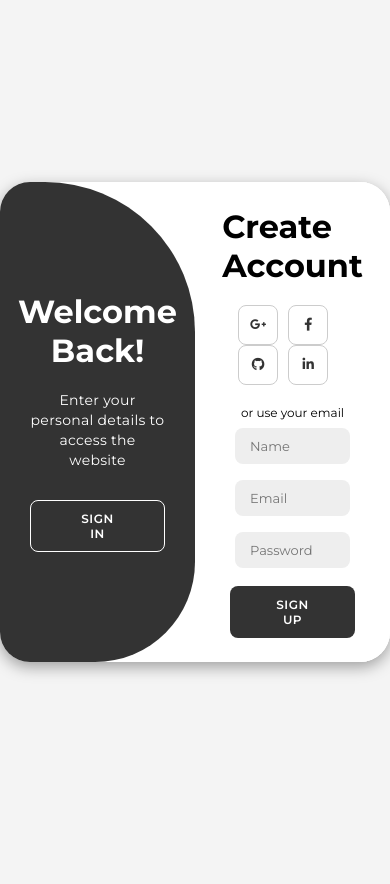
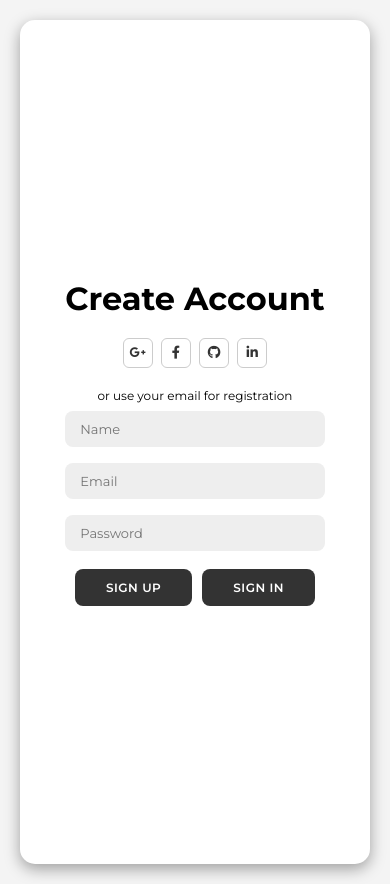
Before and after one commit to VISHWAr23/VISAR, a plain HTML site: page login/login.html in a window 390 px wide. Both pictures are taken after a click on the button "SIGN UP". Before the commit the page ends 844 px from the top, so only its background shows below. Drawn offline with Linux system fonts and the light colour scheme.

Commit message:
Update login page responsive

```diff
--- a/login/login.css
+++ b/login/login.css
@@ -1,53 +1,53 @@
 @import url('https://fonts.googleapis.com/css2?family=Montserrat:wght@300;400;500;600;700&display=swap');
 
-*{
+* {
     margin: 0;
     padding: 0;
     box-sizing: border-box;
     font-family: 'Montserrat', sans-serif;
 }
 
-body{
+body {
     background-color: #f4f4f4;
-    /* background: linear-gradient(to bottom, rgb(1, 1, 1), #0e0e0d); */
     display: flex;
     align-items: center;
     justify-content: center;
     flex-direction: column;
-    height: 100vh;
+    min-height: 100vh;
+    padding: 20px;
 }
 
-.container{
+.container {
     background-color: #fff;
     border-radius: 30px;
     box-shadow: 0 5px 15px rgba(0, 0, 0, 0.35);
     position: relative;
     overflow: hidden;
-    width: 768px;
-    max-width: 100%;
+    width: 100%;
+    max-width: 768px;
     min-height: 480px;
 }
 
-.container p{
+.container p {
     font-size: 14px;
     line-height: 20px;
     letter-spacing: 0.3px;
     margin: 20px 0;
 }
 
-.container span{
+.container span {
     font-size: 12px;
 }
 
-.container a{
+.container a {
     color: #333;
     font-size: 13px;
     text-decoration: none;
     margin: 15px 0 10px;
 }
 
-.container button{
-    background-color:  #333;
+.container button {
+    background-color: #333;
     color: #fff;
     font-size: 12px;
     padding: 10px 45px;
@@ -60,12 +60,12 @@ body{
     cursor: pointer;
 }
 
-.container button.hidden{
+.container button.hidden {
     background-color: transparent;
     border-color: #fff;
 }
 
-.container form{
+.container form {
     background-color: #fff;
     display: flex;
     align-items: center;
@@ -75,7 +75,7 @@ body{
     height: 100%;
 }
 
-.container input{
+.container input {
     background-color: #eee;
     border: none;
     margin: 8px 0;
@@ -86,53 +86,53 @@ body{
     outline: none;
 }
 
-.form-container{
+.form-container {
     position: absolute;
     top: 0;
     height: 100%;
     transition: all 0.6s ease-in-out;
 }
 
-.sign-in{
+.sign-in {
     left: 0;
     width: 50%;
     z-index: 2;
 }
 
-.container.active .sign-in{
+.container.active .sign-in {
     transform: translateX(100%);
 }
 
-.sign-up{
+.sign-up {
     left: 0;
     width: 50%;
     opacity: 0;
     z-index: 1;
 }
 
-.container.active .sign-up{
+.container.active .sign-up {
     transform: translateX(100%);
     opacity: 1;
     z-index: 5;
     animation: move 0.6s;
 }
 
-@keyframes move{
-    0%, 49.99%{
+@keyframes move {
+    0%, 49.99% {
         opacity: 0;
         z-index: 1;
     }
-    50%, 100%{
+    50%, 100% {
         opacity: 1;
         z-index: 5;
     }
 }
 
-.social-icons{
+.social-icons {
     margin: 20px 0;
 }
 
-.social-icons a{
+.social-icons a {
     border: 1px solid #ccc;
     border-radius: 20%;
     display: inline-flex;
@@ -143,7 +143,7 @@ body{
     height: 40px;
 }
 
-.toggle-container{
+.toggle-container {
     position: absolute;
     top: 0;
     left: 50%;
@@ -155,14 +155,15 @@ body{
     z-index: 1000;
 }
 
-.container.active .toggle-container{
+.container.active .toggle-container {
     transform: translateX(-100%);
     border-radius: 0 150px 100px 0;
 }
 
-.toggle{
+.toggle {
+    background: #333;
     height: 100%;
-    background:  #333;
+    background: linear-gradient(to right, #333, #444);
     color: #fff;
     position: relative;
     left: -100%;
@@ -172,11 +173,11 @@ body{
     transition: all 0.6s ease-in-out;
 }
 
-.container.active .toggle{
+.container.active .toggle {
     transform: translateX(50%);
 }
 
-.toggle-panel{
+.toggle-panel {
     position: absolute;
     width: 50%;
     height: 100%;
@@ -191,19 +192,169 @@ body{
     transition: all 0.6s ease-in-out;
 }
 
-.toggle-left{
+.toggle-left {
     transform: translateX(-200%);
 }
 
-.container.active .toggle-left{
+.container.active .toggle-left {
     transform: translateX(0);
 }
 
-.toggle-right{
+.toggle-right {
     right: 0;
     transform: translateX(0);
 }
 
-.container.active .toggle-right{
+.container.active .toggle-right {
     transform: translateX(200%);
 }
+
+/* Media Queries for Responsiveness */
+@media screen and (max-width: 768px) {
+    .container {
+        min-height: auto;
+        width: 100%;
+    }
+    .form-container {
+        width: 100%;
+        position: relative;
+        transition: none;
+    }
+    .sign-in, .sign-up {
+        width: 100%;
+    }
+    .container.active .sign-in,
+    .container.active .sign-up {
+        transform: none;
+    }
+    .toggle-container {
+        display: none;
+    }
+    .container form {
+        padding: 40px 20px;
+    }
+}
+
+@media screen and (max-width: 480px) {
+    .container {
+        border-radius: 15px;
+    }
+    .social-icons a {
+        width: 30px;
+        height: 30px;
+        margin: 0 2px;
+    }
+    .container button {
+        padding: 10px 30px;
+    }
+}
+/* Add these styles at the end of your existing CSS file */
+
+@media screen and (max-width: 768px) {
+    .container {
+        min-height: auto;
+        width: 100%;
+        display: flex;
+        flex-direction: column;
+        justify-content: center;
+        height: 100vh;
+    }
+    .form-container {
+        width: 100%;
+        position: relative;
+        transition: none;
+        display: flex;
+        align-items: center;
+        justify-content: center;
+    }
+    .sign-in, .sign-up {
+        width: 100%;
+        opacity: 1;
+        z-index: 5;
+        transform: none !important;
+    }
+    .container.active .sign-in,
+    .container.active .sign-up {
+        transform: none;
+    }
+    .toggle-container {
+        display: none;
+    }
+    .container form {
+        padding: 40px 20px;
+    }
+    .mobile-toggle {
+        display: block;
+        margin-top: 20px;
+    }
+    .sign-up {
+        display: none;
+    }
+    .container.active .sign-up {
+        display: flex;
+    }
+    .container.active .sign-in {
+        display: none;
+    }
+}
+
+.mobile-toggle {
+    display: none;
+}
+
+
+@media screen and (max-width: 768px) {
+    .container {
+        min-height: auto;
+        width: 100%;
+        height: 100vh;
+        display: flex;
+        flex-direction: column;
+        justify-content: center;
+    }
+    .form-container {
+        width: 100%;
+        position: relative;
+        transition: none;
+        height: auto;
+    }
+    .sign-in, .sign-up {
+        width: 100%;
+        opacity: 1;
+        z-index: 5;
+        transform: none !important;
+    }
+    .container.active .sign-in,
+    .container.active .sign-up {
+        transform: none;
+    }
+    .toggle-container {
+        display: none;
+    }
+    .container form {
+        padding: 40px 20px;
+    }
+    .mobile-toggle {
+        display: block; /* Show on mobile */
+        margin-top: 20px;
+        background-color: #333;
+        color: #fff;
+        font-size: 12px;
+        padding: 10px 45px;
+        border: 1px solid transparent;
+        border-radius: 8px;
+        font-weight: 600;
+        letter-spacing: 0.5px;
+        text-transform: uppercase;
+        cursor: pointer;
+    }
+    .sign-up {
+        display: none;
+    }
+    .container.active .sign-up {
+        display: flex;
+    }
+    .container.active .sign-in {
+        display: none;
+    }
+}
--- a/login/login.html
+++ b/login/login.html
@@ -5,58 +5,63 @@
     <meta name="viewport" content="width=device-width, initial-scale=1.0">
     <link rel="stylesheet" href="https://cdnjs.cloudflare.com/ajax/libs/font-awesome/6.4.2/css/all.min.css">
     <link rel="stylesheet" href="login.css">
-    <title>VISAR</title>
+    <title>VISAR Login/Signup</title>
 </head>
 <body>
     <div class="container" id="container">
         <div class="form-container sign-up">
-            <form>
+            <form id="signupForm">
                 <h1>Create Account</h1>
                 <div class="social-icons">
-                    <a href="#" class="icon"><i class="fa-brands fa-google-plus-g"></i></a>
-                    <a href="#" class="icon"><i class="fa-brands fa-facebook-f"></i></a>
-                    <a href="#" class="icon"><i class="fa-brands fa-github"></i></a>
-                    <a href="#" class="icon"><i class="fa-brands fa-linkedin-in"></i></a>
+                    <a href="#" class="icon"><i class="fab fa-google-plus-g"></i></a>
+                    <a href="#" class="icon"><i class="fab fa-facebook-f"></i></a>
+                    <a href="#" class="icon"><i class="fab fa-github"></i></a>
+                    <a href="#" class="icon"><i class="fab fa-linkedin-in"></i></a>
                 </div>
-                <span>or use your email</span>
-                <input type="text" placeholder="Name" required>
-                <input type="email" placeholder="Email" required pattern="[a-z0-9._%+-]+@[a-z0-9.-]+\.[a-z]{2,}$">
-                <input type="password" placeholder="Password" required pattern="(?=.\d)(?=.[a-z])(?=.[A-Z])(?=.[\W_]).{8,}">
-                <button type="submit">Sign Up</button>
+                <span>or use your email for registration</span>
+                <input type="text" placeholder="Name" required id="signupName">
+                <input type="email" placeholder="Email" required pattern="[a-z0-9._%+-]+@[a-z0-9.-]+\.[a-z]{2,}$" id="signupEmail">
+                <input type="password" placeholder="Password" required pattern="(?=.*\d)(?=.*[a-z])(?=.*[A-Z])(?=.*[!@#$%^&*]).{8,}" id="signupPassword">
+                <div style="display:flex;gap:10px;">
+                    <button type="submit">Sign Up</button>
+                    <button type="button" class="mobile-toggle">Sign In</button>
+                </div>
+
             </form>
         </div>
         <div class="form-container sign-in">
-            <form>
+            <form id="loginForm">
                 <h1>Sign In</h1>
                 <div class="social-icons">
-                    <a href="#" class="icon"><i class="fa-brands fa-google-plus-g"></i></a>
-                    <a href="#" class="icon"><i class="fa-brands fa-facebook-f"></i></a>
-                    <a href="#" class="icon"><i class="fa-brands fa-github"></i></a>
-                    <a href="#" class="icon"><i class="fa-brands fa-linkedin-in"></i></a>
+                    <a href="#" class="icon"><i class="fab fa-google-plus-g"></i></a>
+                    <a href="#" class="icon"><i class="fab fa-facebook-f"></i></a>
+                    <a href="#" class="icon"><i class="fab fa-github"></i></a>
+                    <a href="#" class="icon"><i class="fab fa-linkedin-in"></i></a>
                 </div>
-                <span>or use your email</span>
-                <input type="email" placeholder="Email" required pattern="[a-z0-9._%+-]+@[a-z0-9.-]+\.[a-z]{2,}$">
-                <input type="password" placeholder="Password" required pattern="(?=.\d)(?=.[a-z])(?=.[A-Z])(?=.[\W_]).{8,}">
-                <a href="#">Forget Your Password?</a>
+                <span>or use your email password</span>
+                <input type="email" placeholder="Email" required pattern="[a-z0-9._%+-]+@[a-z0-9.-]+\.[a-z]{2,}$" id="loginEmail">
+                <input type="password" placeholder="Password" required id="loginPassword">
+                <a href="#">Forgot Your Password?</a>
+                <div style="display:flex;gap:10px;">
                 <button type="submit">Sign In</button>
+                <button type="button" class="mobile-toggle">Sign Up</button></div>
             </form>
         </div>
         <div class="toggle-container">
             <div class="toggle">
                 <div class="toggle-panel toggle-left">
                     <h1>Welcome Back!</h1>
-                    <p>Enter your personal details to access the website</p>
+                    <p>Enter your personal details to use all of site features</p>
                     <button class="hidden" id="login">Sign In</button>
                 </div>
                 <div class="toggle-panel toggle-right">
-                    <h1>Hello, Folk!</h1>
-                    <p>Register with your personal details to access the website</p>
+                    <h1>Hello, Friend!</h1>
+                    <p>Register with your personal details to use all of site features</p>
                     <button class="hidden" id="register">Sign Up</button>
                 </div>
             </div>
         </div>
     </div>
-
     <script src="login.js"></script>
 </body>
 </html>
--- a/login/login.js
+++ b/login/login.js
@@ -1,11 +1,48 @@
-const container = document.getElementById('container');
-const registerBtn = document.getElementById('register');
-const loginBtn = document.getElementById('login');
+document.addEventListener('DOMContentLoaded', function() {
+    const container = document.getElementById('container');
+    const registerBtn = document.getElementById('register');
+    const loginBtn = document.getElementById('login');
+    const signupForm = document.getElementById('signupForm');
+    const loginForm = document.getElementById('loginForm');
+    const mobileToggleBtns = document.querySelectorAll('.mobile-toggle');
 
-registerBtn.addEventListener('click', () => {
-    container.classList.add("active");
+    function toggleContainer() {
+        container.classList.toggle("active");
+        updateMobileToggleText();
+    }
+
+    function updateMobileToggleText() {
+        mobileToggleBtns.forEach(btn => {
+            btn.textContent = container.classList.contains('active') ?
+                'Sign In' : 'Sign Up';
+        });
+    }
+
+    registerBtn.addEventListener('click', toggleContainer);
+    loginBtn.addEventListener('click', toggleContainer);
+
+    mobileToggleBtns.forEach(btn => {
+        btn.addEventListener('click', toggleContainer);
+    });
+
+    signupForm.addEventListener('submit', function(e) {
+        e.preventDefault();
+        const name = document.getElementById('signupName').value;
+        const email = document.getElementById('signupEmail').value;
+        const password = document.getElementById('signupPassword').value;
+
+        console.log('Signup:', { name, email, password });
+        alert(`Signup successful for ${name}`);
+    });
+
+    loginForm.addEventListener('submit', function(e) {
+        e.preventDefault();
+        const email = document.getElementById('loginEmail').value;
+        const password = document.getElementById('loginPassword').value;
+
+        console.log('Login:', { email, password });
+        alert(`Login attempt for ${email}`);
+    });
+
+    updateMobileToggleText();
 });
-
-loginBtn.addEventListener('click', () => {
-    container.classList.remove("active");
-});
```
